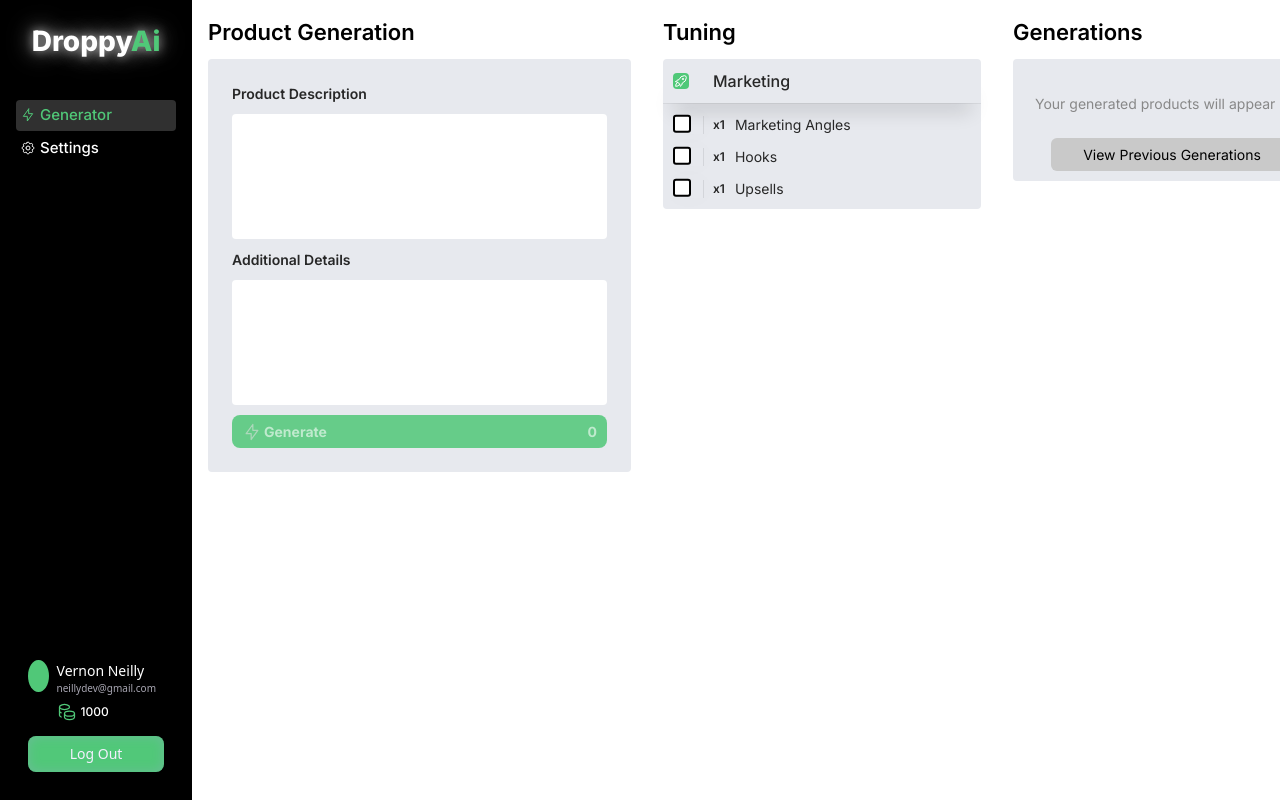
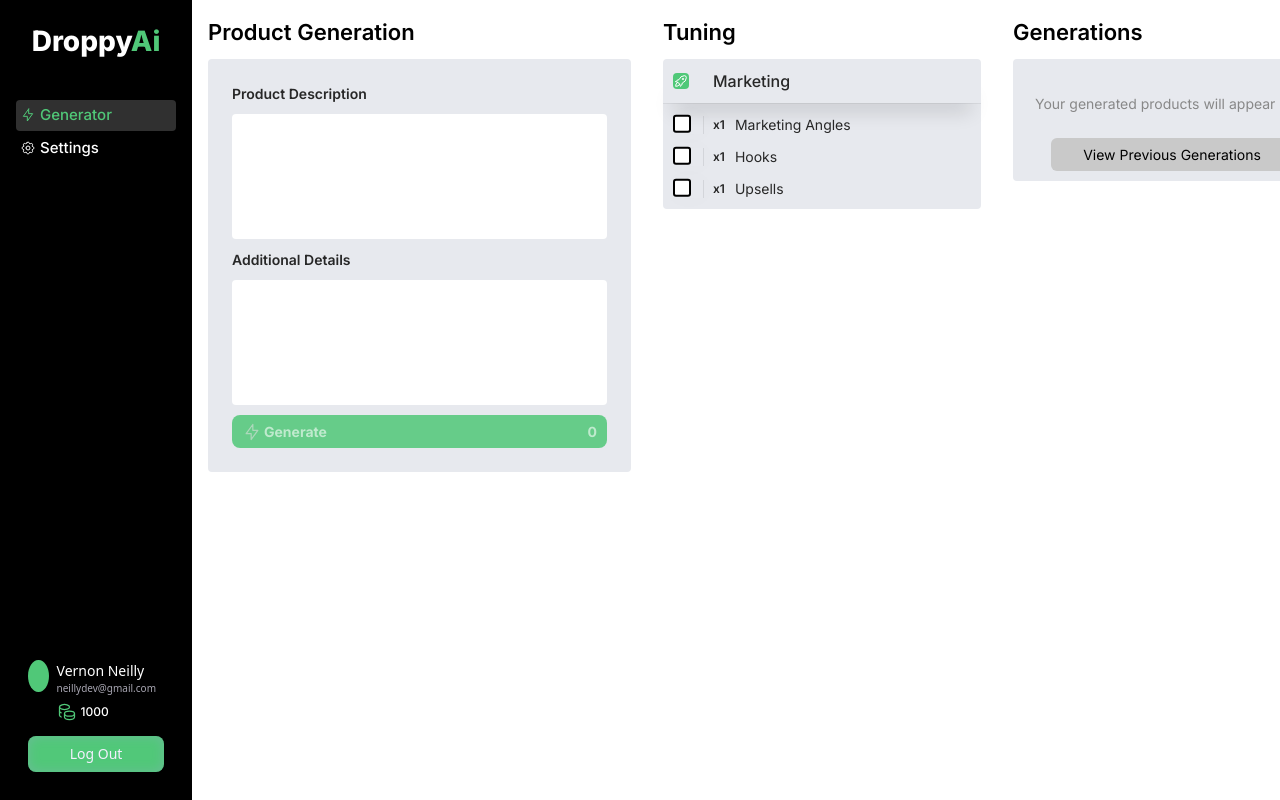
Before and after one commit to neillydev/shopai, a Next.js app: page /dashboard in a window 1280 px wide. Shown: the top 800 px of the page. Built offline with nearby package versions, Linux system fonts and the light colour scheme; no server answers; sample sign-in values are in the browser's storage.

Commit message:
remove unnecessary text-shadow

```diff
--- a/src/components/Dashboard/Main.module.css
+++ b/src/components/Dashboard/Main.module.css
@@ -337,10 +337,6 @@
     margin: 20px 0;
     cursor: pointer;
     height: fit-content;
-    text-shadow: 0 0 10px rgba(255, 255, 255, 0.505),
-                0 0 20px rgba(255, 255, 255, 0.5),
-                0 0 30px rgba(255, 255, 255, 0.3),
-                0 0 40px rgba(255, 255, 255, 0.1);
 }
 
 .special {
--- a/src/components/Navigation/Navigation.module.css
+++ b/src/components/Navigation/Navigation.module.css
@@ -37,10 +37,6 @@
     margin-right: 56px;
     font-weight: 600;
     cursor: pointer;
-    text-shadow: 0 0 10px rgba(255, 255, 255, 0.7),
-                0 0 20px rgba(255, 255, 255, 0.5),
-                0 0 30px rgba(255, 255, 255, 0.3),
-                0 0 40px rgba(255, 255, 255, 0.1);
 }
 
 .navItem:hover, .navBtn:active {
```
